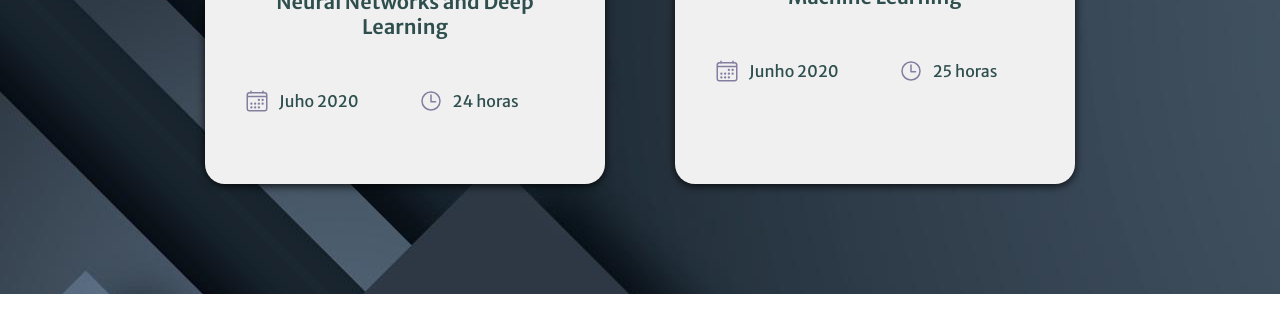
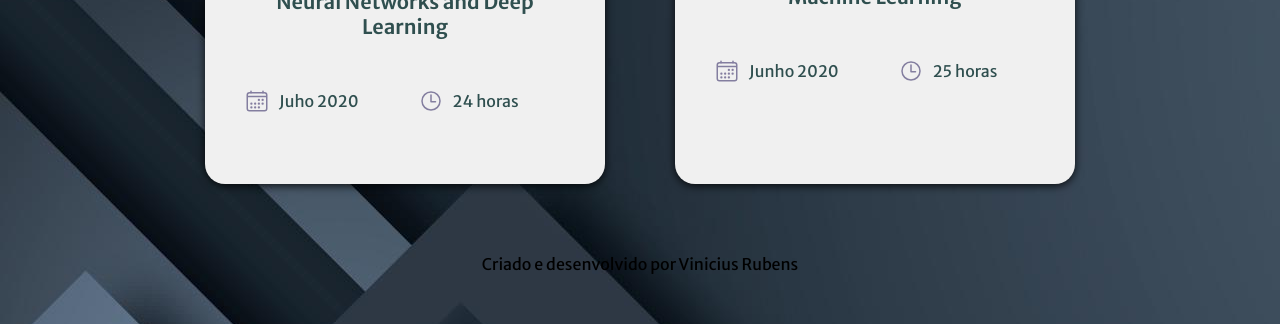
Before and after one commit to ViniciusRubens/certificates, a plain HTML site: page index.html in a window 1280 px wide. Shown: the part 3006-3330 px from the top of the page. Before the commit the page ends 3300 px from the top, so only its background shows below. Drawn offline with Linux system fonts and the light colour scheme.

Commit message:
💥 Add footer

```diff
--- a/index.html
+++ b/index.html
@@ -481,6 +481,9 @@
                 </div>
             </div>
         </div>
+        <footer>
+            <p>Criado e desenvolvido por Vinicius Rubens</p>
+        </footer>
     </div>
     <script src="script.js"></script>
 </body>
--- a/style.css
+++ b/style.css
@@ -20,6 +20,14 @@ body {
     background-color: rgba(0, 0, 0, 0);
 
     font-family: Merriweather Sans;
+}
+
+footer {
+    display: flex;
+    flex-direction: column;
+    align-items: center;
+
+    margin-top: 10px;
 }
 
 h1 {
```
